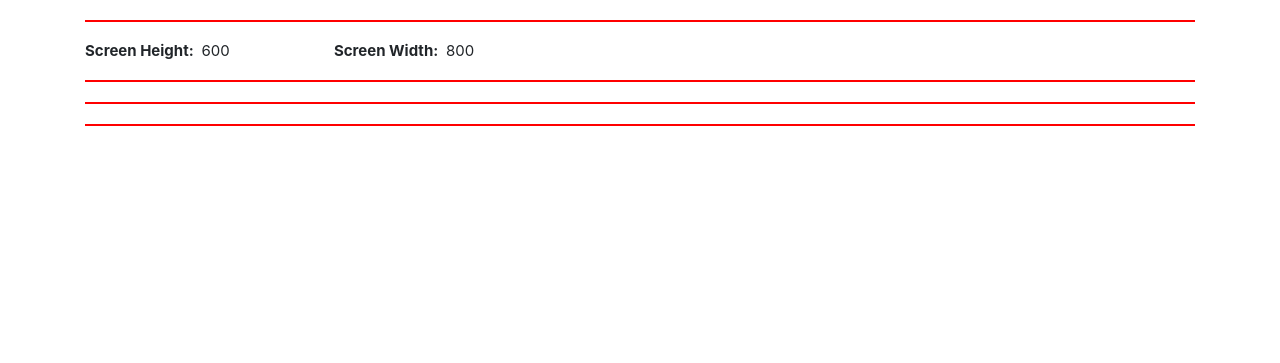
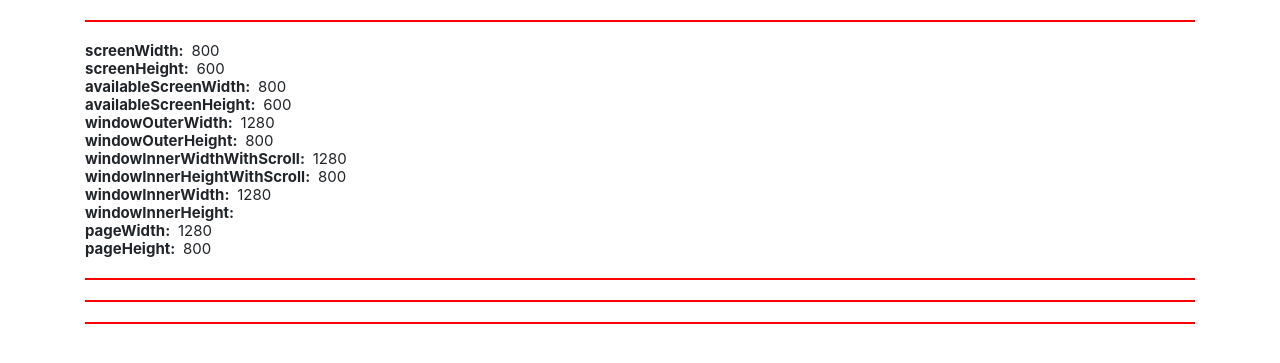
Before and after one commit to spareack/web-fingerprint-django, a Python web app: template main/templates/main/index.html in a window 1280 px wide. Shown: the part 234-597 px from the top of the page. Run offline with Jinja, Linux system fonts and the light colour scheme; the template is opened without the code that fills it, so the values that code supplies are empty.

Commit message:
filesendfix

```diff
--- a/main/templates/main/index.html
+++ b/main/templates/main/index.html
@@ -31,9 +31,43 @@
 
         <div class="separate-line"></div>
 
-        <div>
-            <b>Screen Height:&nbsp;</b> <span id='screen-height' style="margin-right: 100px;"></span>
-            <b>Screen Width:&nbsp;</b> <span id='screen-width'></span>
+        <div> <!-- Screen Size -->
+            <div>
+                <b>screenWidth:&nbsp;</b> <span id='screenWidth' style="margin-right: 100px;"></span>
+            </div>
+           <div>
+               <b>screenHeight:&nbsp;</b> <span id='screenHeight'></span>
+            </div>
+           <div>
+                <b>availableScreenWidth:&nbsp;</b> <span id='availableScreenWidth' style="margin-right: 100px;"></span>
+            </div>
+           <div>
+                <b>availableScreenHeight:&nbsp;</b> <span id='availableScreenHeight'></span>
+            </div>
+            <div>
+               <b>windowOuterWidth:&nbsp;</b> <span id='windowOuterWidth' style="margin-right: 100px;"></span>
+            </div>
+            <div>
+                <b>windowOuterHeight:&nbsp;</b> <span id='windowOuterHeight'></span>
+            </div>
+            <div>
+                <b>windowInnerWidthWithScroll:&nbsp;</b> <span id='windowInnerWidthWithScroll' style="margin-right: 100px;"></span>
+            </div>
+            <div>
+                <b>windowInnerHeightWithScroll:&nbsp;</b> <span id='windowInnerHeightWithScroll'></span>
+            </div>
+            <div>
+                <b>windowInnerWidth:&nbsp;</b> <span id='windowInnerWidth' style="margin-right: 100px;"></span>
+            </div>
+            <div>
+                <b>windowInnerHeight:&nbsp;</b> <span id='windowInnerHeight'></span>
+            </div>
+            <div>
+                <b>pageWidth:&nbsp;</b> <span id='pageWidth' style="margin-right: 100px;"></span>
+            </div>
+            <div>
+                <b>pageHeight:&nbsp;</b> <span id='pageHeight'></span>
+            </div>
         </div>
 
         <div class="separate-line"></div>
@@ -119,11 +153,31 @@
 
     <!-- Screen Size -->
     <script>
-      let height_value = window.screen.height;
-      let width_value = window.screen.width;
+      const screenWidth = window.screen.width
+      const screenHeight = window.screen.height;
+      const availableScreenWidth = window.screen.availWidth;
+      const availableScreenHeight = window.screen.availHeight;
+      const windowOuterWidth = window.outerWidth;
+      const windowOuterHeight = window.outerHeight;
+      const windowInnerWidthWithScroll = window.innerWidth;
+      const windowInnerHeightWithScroll = window.innerHeight;
+      const windowInnerWidth = document.documentElement.clientWidth;
+      const windowInnerHeight = document.documentElement.clientHeight;
+      const pageWidth = document.documentElement.scrollWidth;
+      const pageHeight = document.documentElement.scrollHeight;
 
-      document.getElementById('screen-height').textContent = height_value;
-      document.getElementById('screen-width').textContent = width_value;
+      document.getElementById('screenWidth').textContent = screenWidth;
+      document.getElementById('screenHeight').textContent = screenHeight;
+      document.getElementById('availableScreenWidth').textContent = availableScreenWidth;
+      document.getElementById('availableScreenHeight').textContent = availableScreenHeight;
+      document.getElementById('windowOuterWidth').textContent = windowOuterWidth;
+      document.getElementById('windowOuterHeight').textContent = windowOuterHeight;
+      document.getElementById('windowInnerWidthWithScroll').textContent = windowInnerWidthWithScroll;
+      document.getElementById('windowInnerHeightWithScroll').textContent = windowInnerHeightWithScroll;
+      document.getElementById('windowInnerWidth').textContent = windowInnerWidth;
+      document.getElementById('windowInnerWidth').textContent = windowInnerWidth;
+      document.getElementById('pageWidth').textContent = pageWidth;
+      document.getElementById('pageHeight').textContent = pageHeight;
     </script>
 
 
```
Also changed, not shown: main/views.py (+19 -4 lines).
